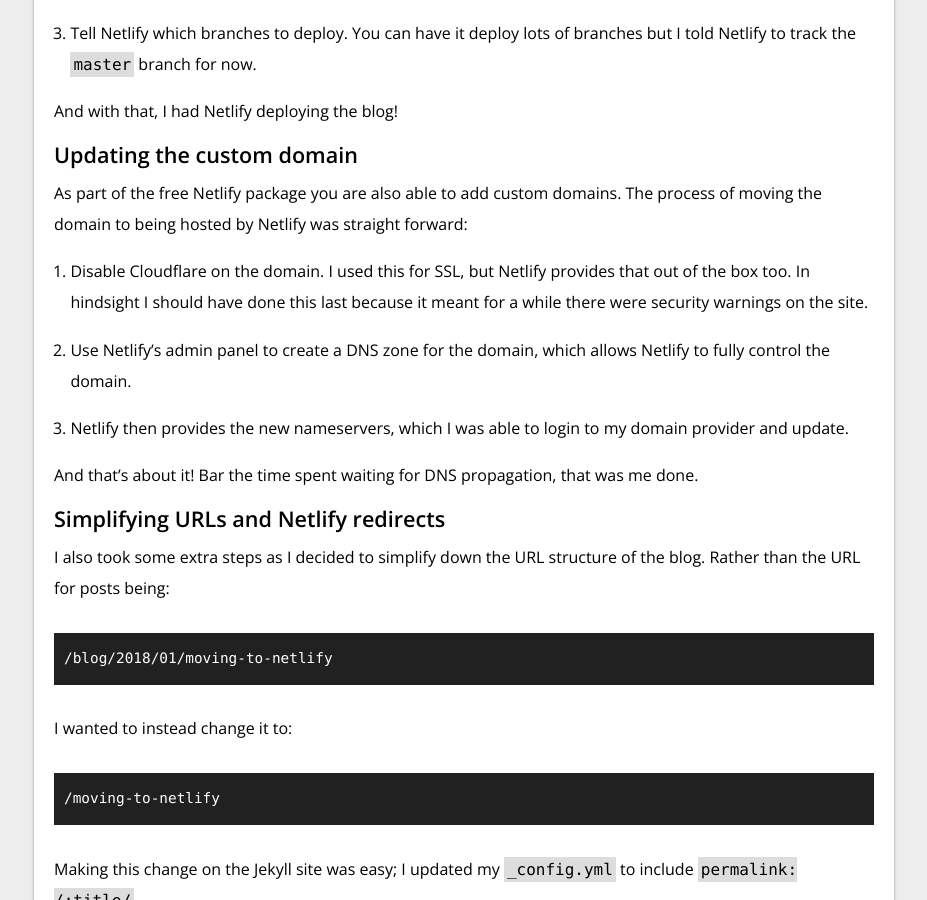
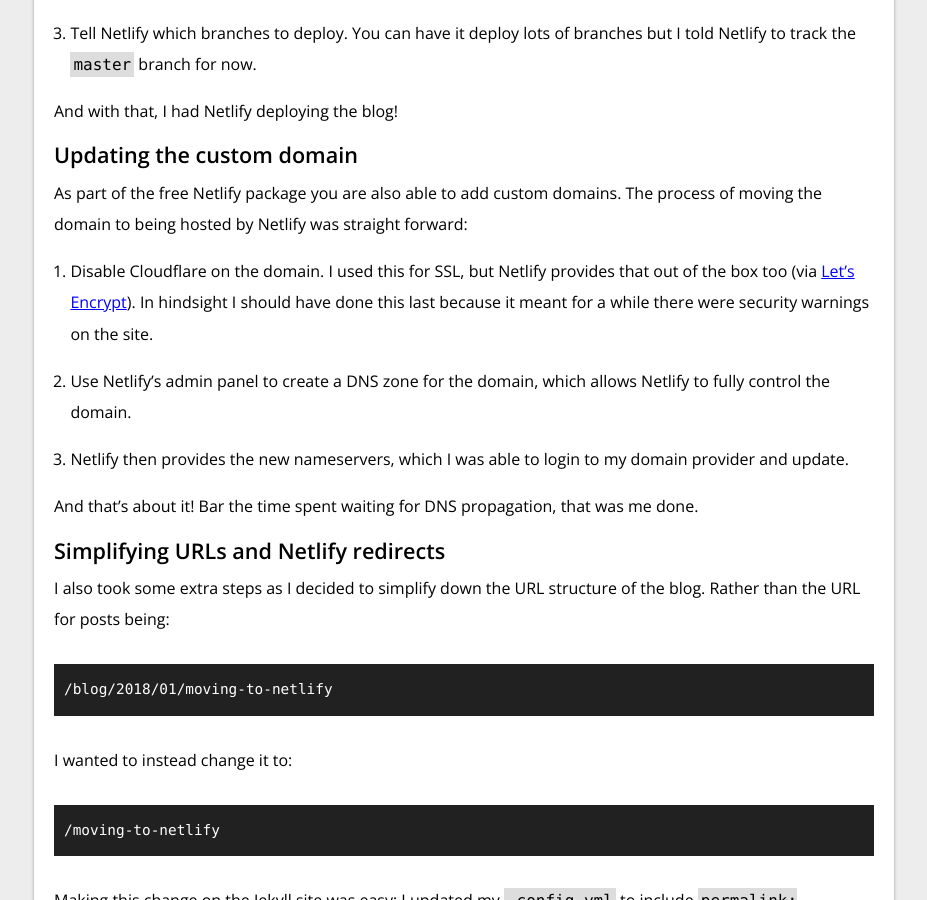
Before and after one commit to jackfranklin/javascriptplayground.com, a Jekyll site: the page built from _posts/2018-01-08-moving-to-netlify.md, in a window 1280 px wide and 900 px high, scrolled down 1126 px. Shown: the whole window, without its empty margins (176-1103 px from the left). Built offline with Jekyll 4.4.1, drawn with Linux system fonts in a browser that asks for light colours; comment, search, counter and statistics services are not loaded.

Commit message:
let's encrypt notice

```diff
--- a/_posts/2018-01-08-moving-to-netlify.md
+++ b/_posts/2018-01-08-moving-to-netlify.md
@@ -60,8 +60,9 @@ As part of the free Netlify package you are also able to add custom domains. The
 process of moving the domain to being hosted by Netlify was straight forward:
 
 1. Disable Cloudflare on the domain. I used this for SSL, but Netlify provides
-   that out of the box too. In hindsight I should have done this last because it
-   meant for a while there were security warnings on the site.
+   that out of the box too (via [Let's Encrypt](https://letsencrypt.org/)). In
+   hindsight I should have done this last because it meant for a while there
+   were security warnings on the site.
 
 2. Use Netlify's admin panel to create a DNS zone for the domain, which allows
    Netlify to fully control the domain.
```
